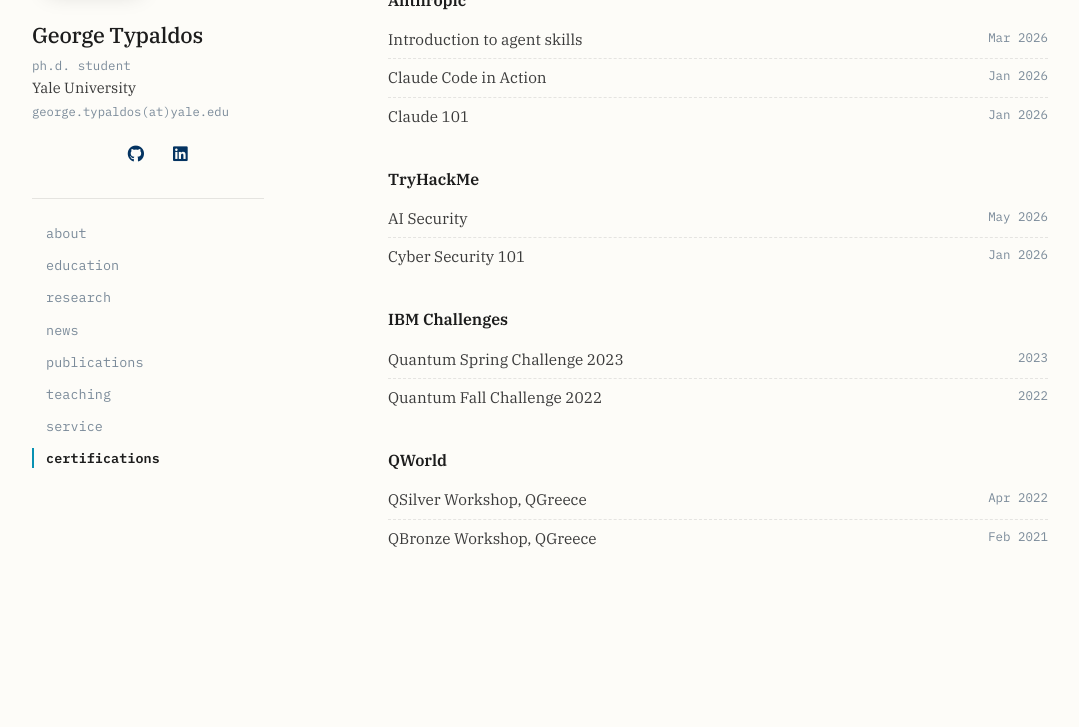
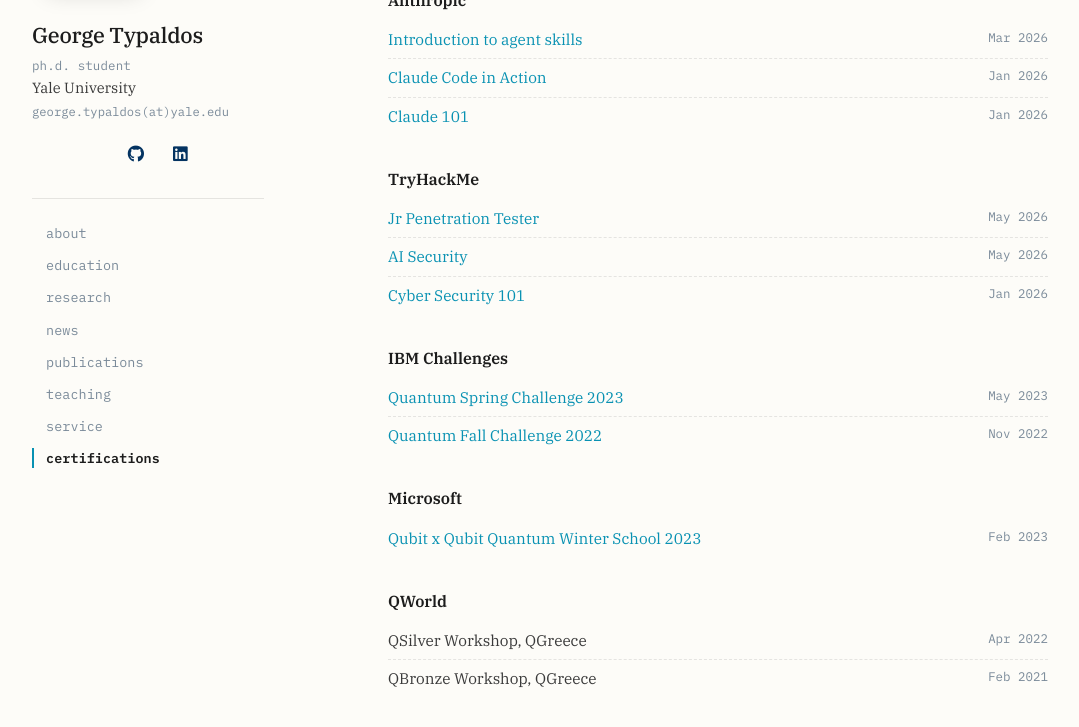
Before and after one commit to Giotyp/Giotyp.github.io, a Jekyll site: the page built from certifications.md, in a window 1280 px wide and 1000 px high, cut to the strip 192-919 px from the top of the window. Shown: the whole strip, without its empty margins (100-1179 px from the left). Built offline with Jekyll 4.4.1, drawn with Linux system fonts in a browser that asks for light colours; nearby versions of some CDN libraries; a style sheet for code colours, icons or effects is not loaded.

Commit message:
certifications update

```diff
--- a/certifications.md
+++ b/certifications.md
@@ -10,27 +10,36 @@ permalink: /certifications/
 <div class="cert-group">
   <div class="org">Anthropic</div>
   <ul class="cert-list">
-    <li><span>Introduction to agent skills</span><span class="when">Mar 2026</span></li>
-    <li><span>Claude Code in Action</span><span class="when">Jan 2026</span></li>
-    <li><span>Claude 101</span><span class="when">Jan 2026</span></li>
+    <li><span><a href="https://verify.skilljar.com/c/ynpthka8rs79" target="_blank" rel="noopener noreferrer">Introduction to agent skills</a></span><span class="when">Mar 2026</span></li>
+    <li><span><a href="https://verify.skilljar.com/c/2nxkrkzhka6z" target="_blank" rel="noopener noreferrer">Claude Code in Action</a></span><span class="when">Jan 2026</span></li>
+    <li><span><a href="https://verify.skilljar.com/c/w54ntxnitcfo" target="_blank" rel="noopener noreferrer">Claude 101</a></span><span class="when">Jan 2026</span></li>
   </ul>
 </div>
 
 <div class="cert-group">
   <div class="org">TryHackMe</div>
   <ul class="cert-list">
-    <li><span>AI Security</span><span class="when">May 2026</span></li>
-    <li><span>Cyber Security 101</span><span class="when">Jan 2026</span></li>
+    <li><span><a href="https://tryhackme.com/certificate/THM-O7L2RGAEA1" target="_blank" rel="noopener noreferrer">Jr Penetration Tester</a></span><span class="when">May 2026</span></li>
+    <li><span><a href="https://tryhackme.com/certificate/THM-PUCWKKNUOI" target="_blank" rel="noopener noreferrer">AI Security</a></span><span class="when">May 2026</span></li>
+    <li><span><a href="https://tryhackme.com/certificate/THM-2V2FFECMKP" target="_blank" rel="noopener noreferrer">Cyber Security 101</a></span><span class="when">Jan 2026</span></li>
   </ul>
 </div>
 
 <div class="cert-group">
   <div class="org">IBM Challenges</div>
   <ul class="cert-list">
-    <li><span>Quantum Spring Challenge 2023</span><span class="when">2023</span></li>
-    <li><span>Quantum Fall Challenge 2022</span><span class="when">2022</span></li>
+    <li><span><a href="https://www.credly.com/badges/7cd21056-6a15-43b9-a2d6-f0fe296f0e07" target="_blank" rel="noopener noreferrer">Quantum Spring Challenge 2023</a></span><span class="when">May 2023</span></li>
+    <li><span><a href="https://www.credly.com/badges/09b518bf-052f-4fdb-9141-5f7fcdc7ade3" target="_blank" rel="noopener noreferrer">Quantum Fall Challenge 2022</a></span><span class="when">Nov 2022</span></li>
   </ul>
 </div>
+
+<div class="cert-group">
+  <div class="org">Microsoft</div>
+  <ul class="cert-list">
+    <li><span><a href="https://www.credly.com/badges/343f4031-dd2b-4974-9600-e92c21d58971" target="_blank" rel="noopener noreferrer">Qubit x Qubit Quantum Winter School 2023</a></span><span class="when">Feb 2023</span></li>
+  </ul>
+</div>
+
 
 <div class="cert-group">
   <div class="org">QWorld</div>
```
